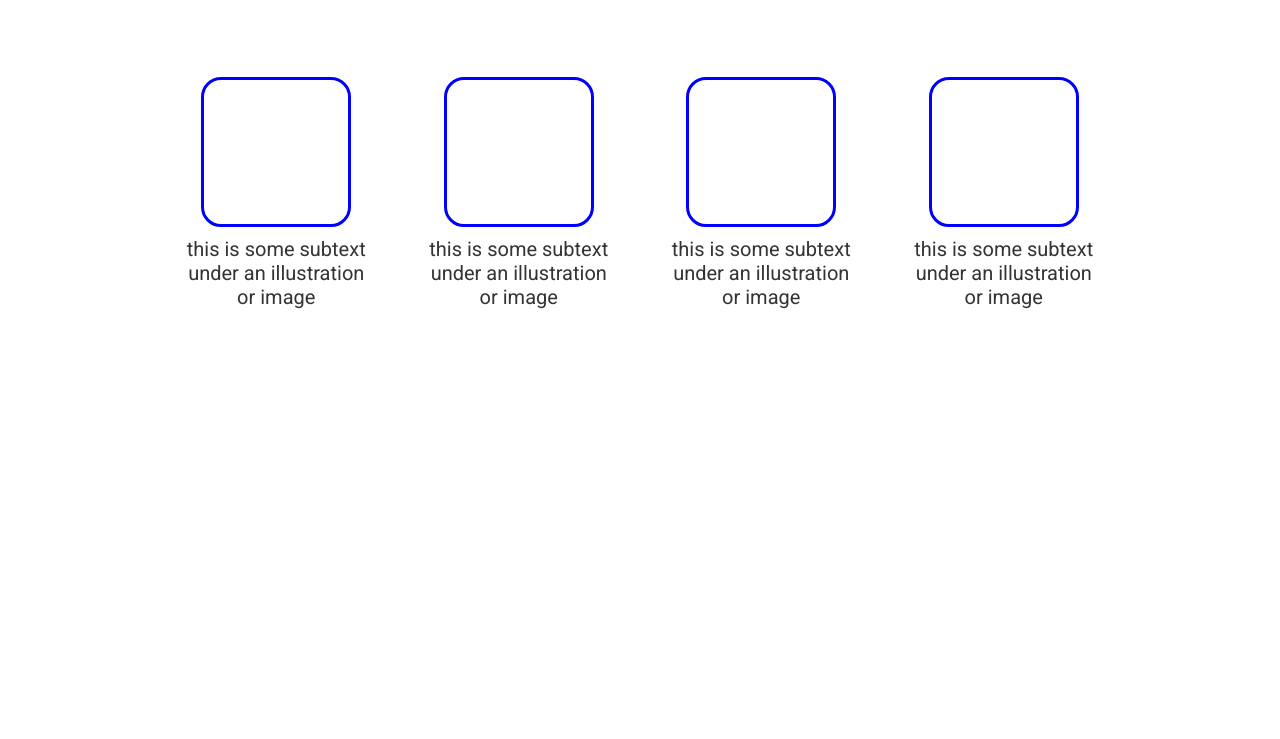
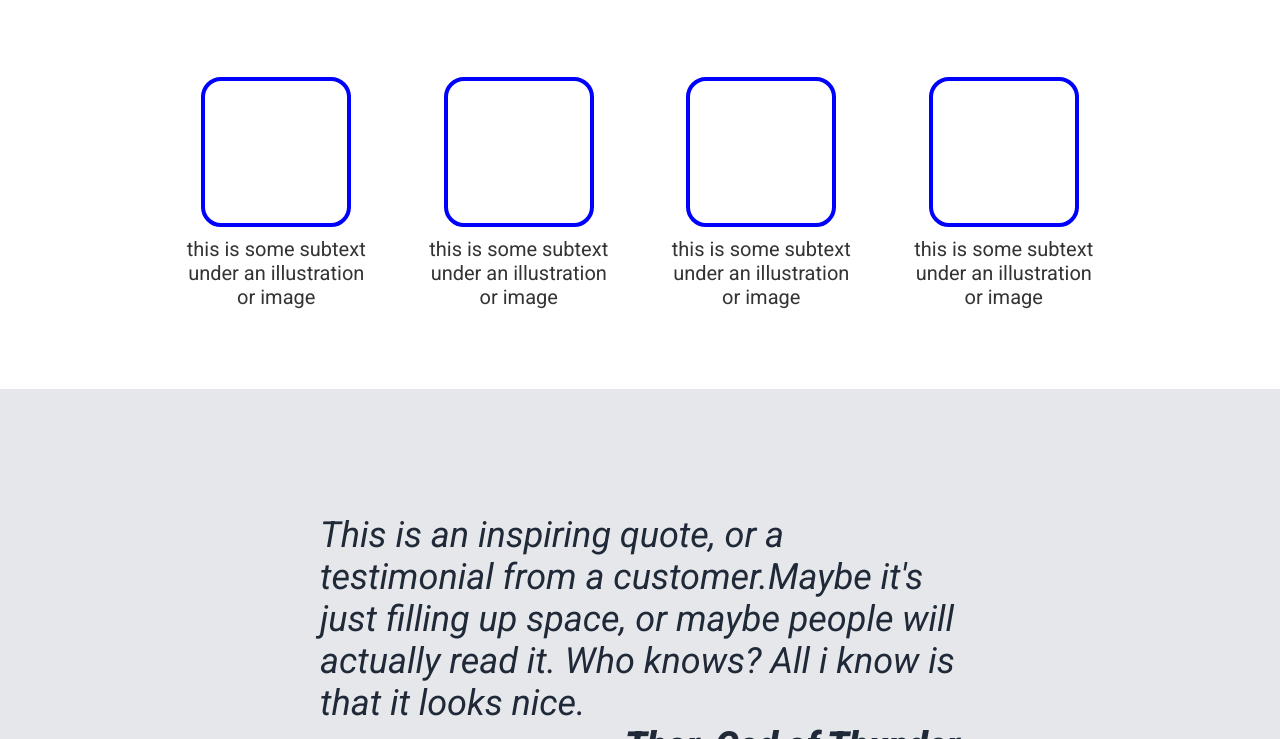
Before and after one commit to surajlalazad-18/landing-page, a plain HTML site: page index.html in a window 1280 px wide. Shown: the part 583-1322 px from the top of the page. Before the commit the page ends 972 px from the top, so only its background shows below. Drawn offline with Linux system fonts and the light colour scheme.

Commit message:
Added a feedback section on the website where customer write their testimonial about the product

```diff
--- a/index.html
+++ b/index.html
@@ -66,6 +66,16 @@
         </div>
       </div>
     </div>
+
+    <!-- Feedback Section -->
+    <div class="feedback-section">
+      <div class="testimonial">
+        <p>This is an inspiring quote, or a testimonial from a customer.Maybe it's just filling up space, or maybe people will actually read it. Who knows? All i know is that it looks nice.</p>
+        <div class="customer-username">
+          -Thor, God of Thunder
+        </div>
+      </div>
+    </div>
   </main>
 </body>
 
--- a/style.css
+++ b/style.css
@@ -119,7 +119,7 @@ a {
 .box {
   height: 150px;
   width: 150px;
-  border: 3px solid blue;
+  border: 4px solid blue;
   border-radius: 20px;
 }
 
@@ -128,3 +128,31 @@ a {
   color: #333;
   text-align: center;
 }
+
+/* Feedback Section */
+
+.feedback-section{
+  width: 100vw;
+  height: 350px;
+  background-color: #E5E7EB;
+  display: flex;
+  justify-content: center;
+  align-items: center;
+  flex-direction: column;
+  padding: 5px 150px;
+  overflow: auto;
+}
+
+.testimonial{
+  font-size: 36px;
+  font-style: italic;
+  color: #1F2937;
+  width: 50vw;
+  height: 100px;
+
+}
+
+.customer-username{
+  text-align: end;
+  font-weight: 900;
+}
```
